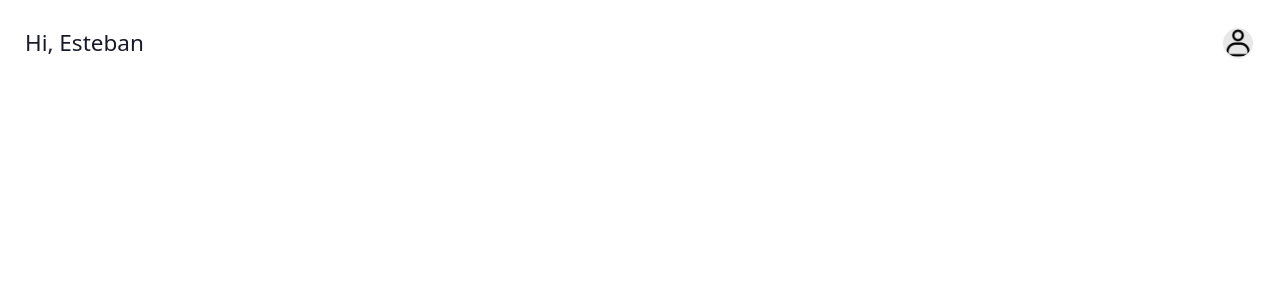
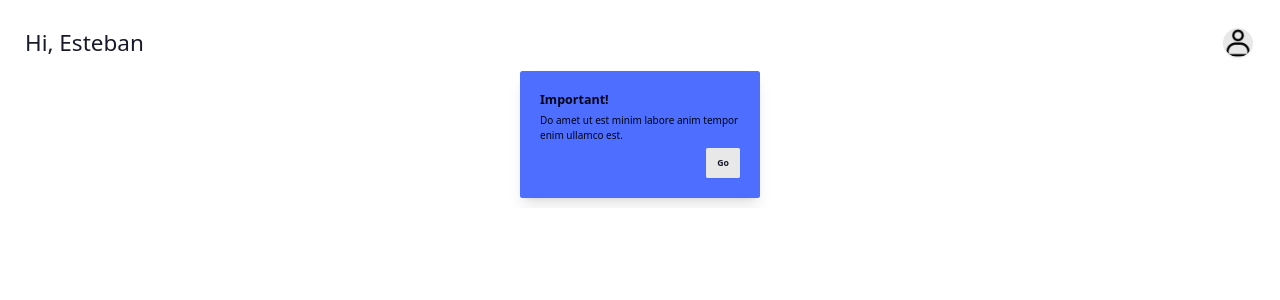
Before and after one commit to sourbhsingh/driver-application, a React (Vite) app: page /dashboard in a window 1280 px wide. Shown: the top 300 px of the page. Built offline with nearby package versions, Linux system fonts and the light colour scheme.

Commit message:
feat: finished creating the notification card and carousel

```diff
--- a/src/layout/Dashboard/Dashboard.tsx
+++ b/src/layout/Dashboard/Dashboard.tsx
@@ -1,11 +1,18 @@
+import CardCarousel from './components/CardCarousel/CardCarousel';
+import CardNotification from './components/CardNotification/CardNotification';
 import Navbar from './components/Navbar/Navbar';
 import { dashboardProps } from './interface';
 
 function Dashboard(props: dashboardProps) {
-  const { navbarProps } = props;
+  const { navbarProps, cardNotificationProps } = props;
   return (
     <section className='m-10'>
       <Navbar {...navbarProps} />
+      <section className='flex justify-center'>
+        <CardCarousel>
+          <CardNotification {...cardNotificationProps} />
+        </CardCarousel>
+      </section>
     </section>
   );
 }
--- /dev/null
+++ b/src/layout/Dashboard/components/CardCarousel/CardCarousel.tsx
@@ -0,0 +1,10 @@
+import { CardCarouselInterface } from './Interface';
+
+export default function CardCarousel(props: CardCarouselInterface) {
+  const { children } = props;
+  return (
+    <div className='carousel carousel-center max-w-md p-4 space-x-4  rounded-box'>
+      <div className='carousel-item'>{children}</div>
+    </div>
+  );
+}
--- /dev/null
+++ b/src/layout/Dashboard/components/CardCarousel/Interface.ts
@@ -0,0 +1,3 @@
+export interface CardCarouselInterface {
+  children: React.ReactNode;
+}
--- a/src/layout/Dashboard/components/CardNotification/CardNotification.tsx
+++ b/src/layout/Dashboard/components/CardNotification/CardNotification.tsx
@@ -0,0 +1,18 @@
+import { CardNotificationProps } from './Interface';
+
+function CardNotification(props: CardNotificationProps) {
+  const { notificationTitle, notificationMessage, notificationRedirectButton } =
+    props;
+  return (
+    <div className='card w-96 bg-primary text-primary-content shadow-lg'>
+      <div className='card-body'>
+        <h2 className='card-title'>{notificationTitle}</h2>
+        <p>{notificationMessage}</p>
+        <div className='card-actions justify-end'>
+          <button className='btn '>{notificationRedirectButton}</button>
+        </div>
+      </div>
+    </div>
+  );
+}
+export default CardNotification;
--- /dev/null
+++ b/src/layout/Dashboard/components/CardNotification/Interface.ts
@@ -0,0 +1,5 @@
+export interface CardNotificationProps {
+  notificationTitle: string;
+  notificationMessage: string;
+  notificationRedirectButton: string;
+}
--- a/src/layout/Dashboard/interface.ts
+++ b/src/layout/Dashboard/interface.ts
@@ -1,8 +1,12 @@
 export interface dashboardProps {
   navbarProps: {
-  mainLogo: string;
-  userPicPlaceholder: string;
-  greetingHeader: string;
-
-  }
+    mainLogo: string;
+    userPicPlaceholder: string;
+    greetingHeader: string;
+  };
+  cardNotificationProps: {
+    notificationTitle: string;
+    notificationMessage: string;
+    notificationRedirectButton: string;
+  };
 }
```
